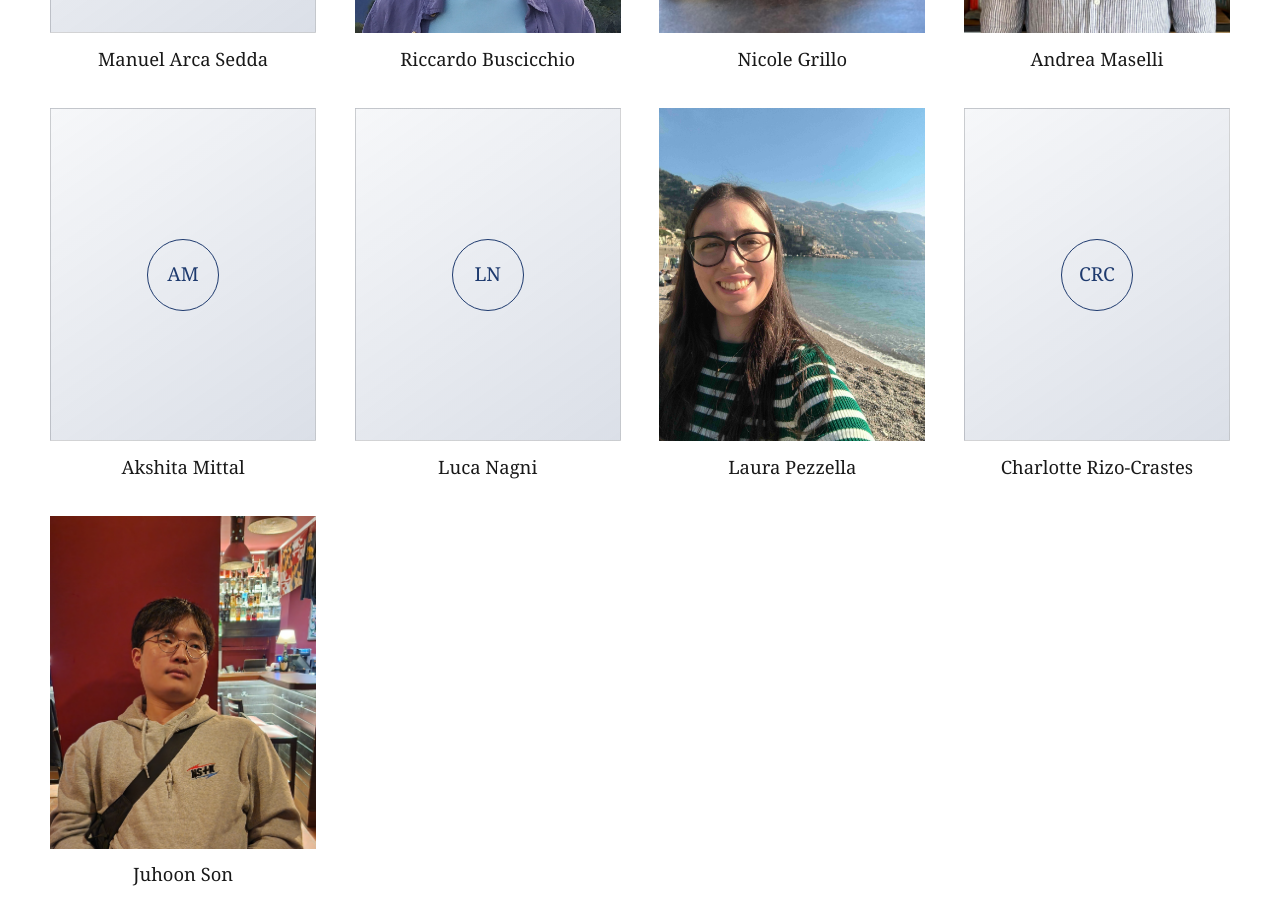
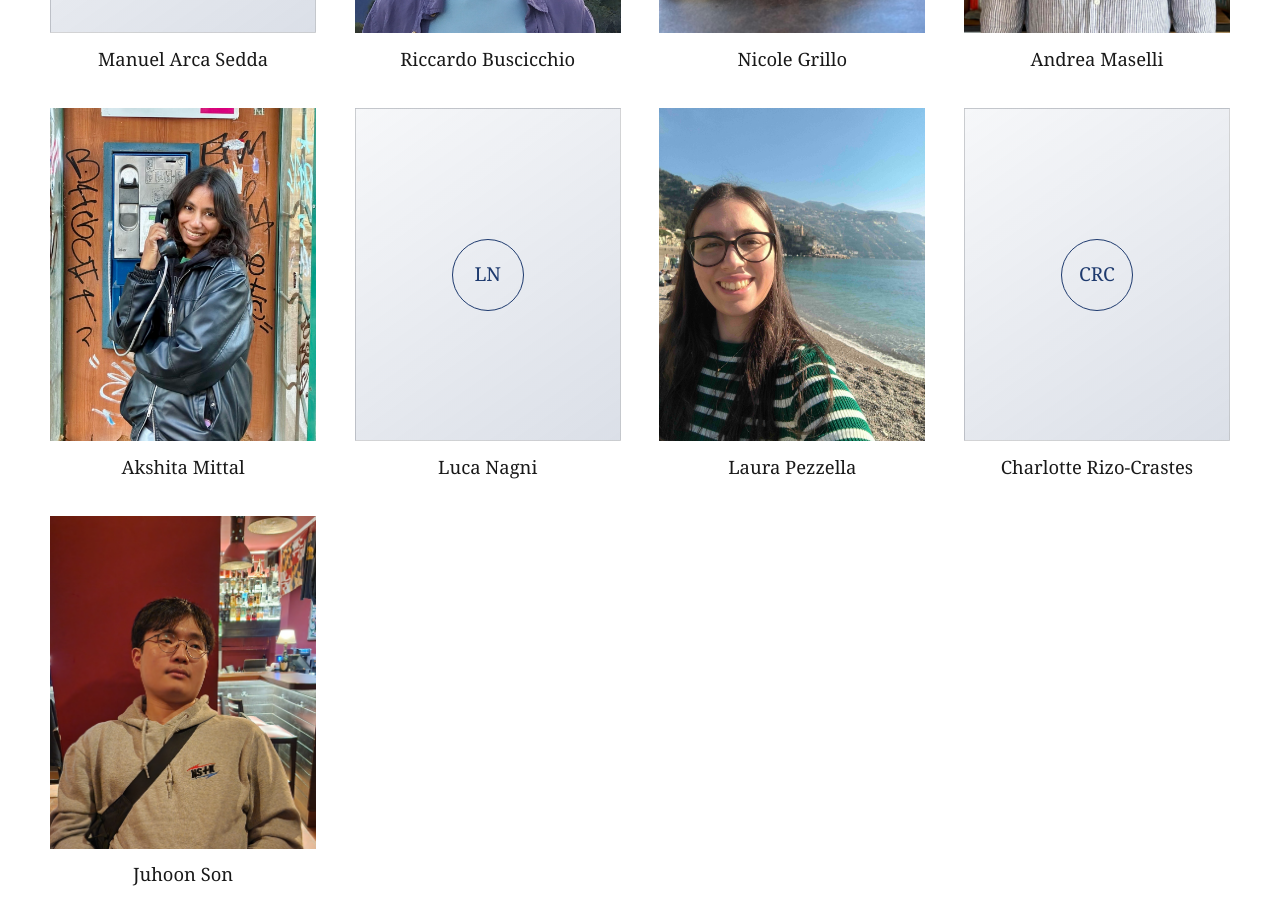
Before and after one commit to masellia/lisa-consortium-2027, a Jekyll site: the page built from local-organizing-committee.md, in a window 1280 px wide and 900 px high, scrolled down 606 px. Built offline with Jekyll 4.4.1, drawn with Linux system fonts in a browser that asks for light colours.

```diff
--- a/_data/conferences/lisa-consortium-2027.yml
+++ b/_data/conferences/lisa-consortium-2027.yml
@@ -333,7 +333,7 @@ local_committee:
     image_alt:
   - name: Akshita Mittal
     initials: AM
-    image:
+    image: /assets/img/AMI.jpeg
     image_alt:
   - name: Luca Nagni
     initials: LN
```
Also changed, not shown: assets/img/AMI.jpeg (added).
